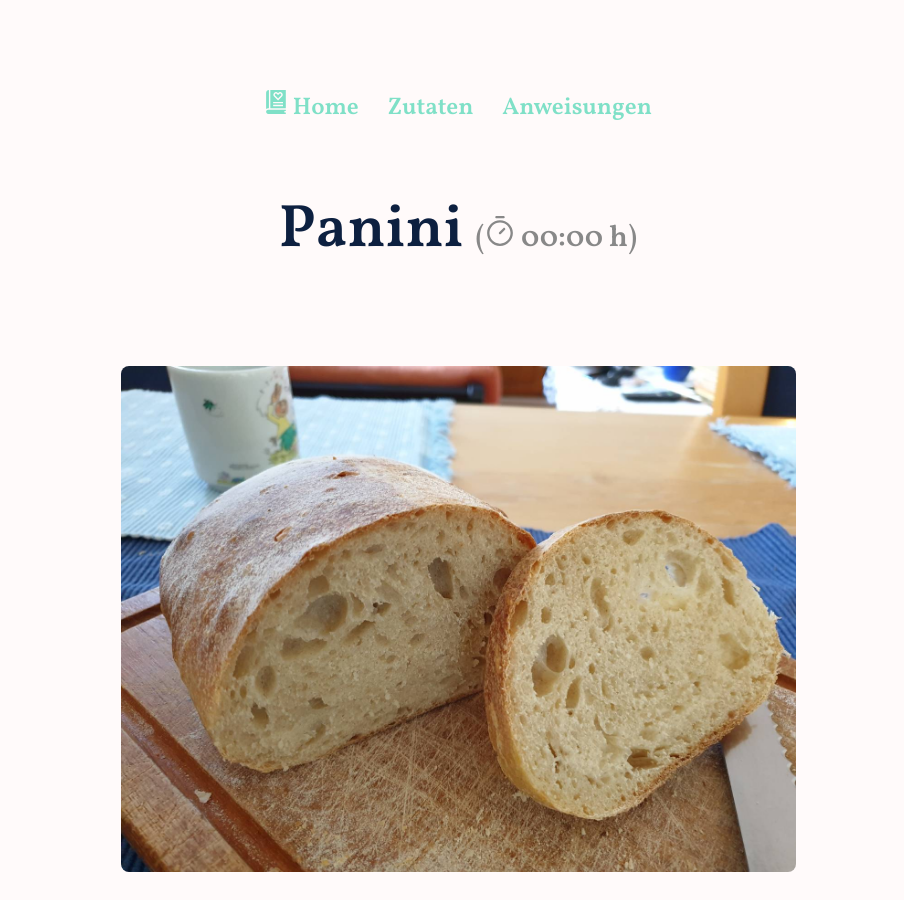
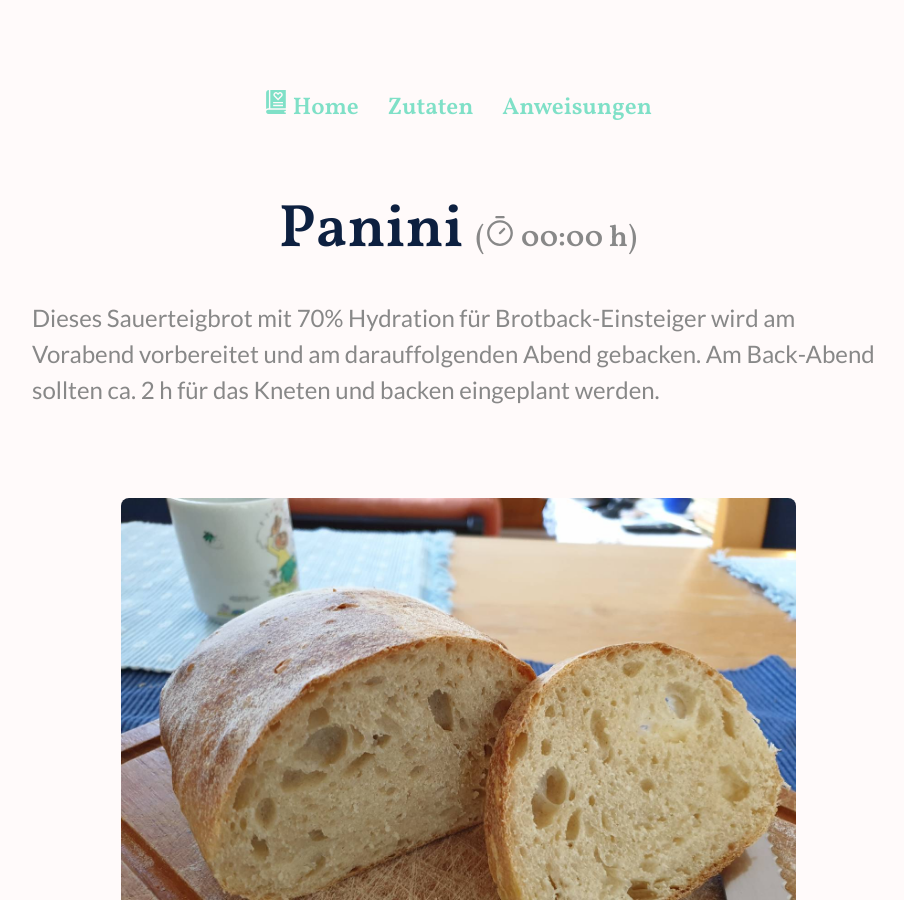
Before and after one commit to my-tien/rezept, a Jekyll site: the page built from Panini.md, in a window 1280 px wide and 900 px high. Shown: the whole window, without its empty margins (182-1086 px from the left). Built offline with Jekyll 4.4.1, drawn with Linux system fonts in a browser that asks for light colours.

Commit message:
Panini story

```diff
--- a/Panini.md
+++ b/Panini.md
@@ -15,6 +15,7 @@ ingredient_list:
           - [400, 'g', 'Mehl Type 00 oder 550']
           - [2, 'TL', 'Salz']
 oven_instructions: 210°C Ober-/Unterhitze, 33 Minuten
+story: Dieses Sauerteigbrot mit 70% Hydration für Brotback-Einsteiger wird am Vorabend vorbereitet und am darauffolgenden Abend gebacken. Am Back-Abend sollten ca. 2 h für das Kneten und backen eingeplant werden.
 ---
 
 - Vorteig-Zutaten vor dem zu Bett gehen vermengen und bei Raumtemperatur bis zur Verdoppelung stehen lassen (8 – 12 h).
```
